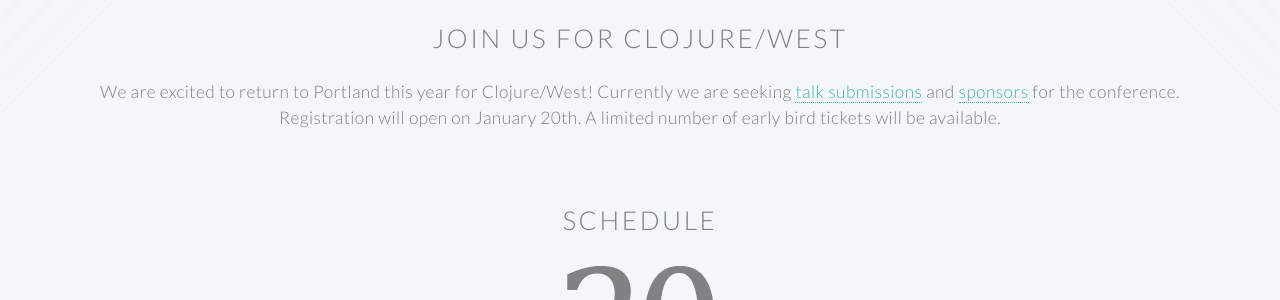
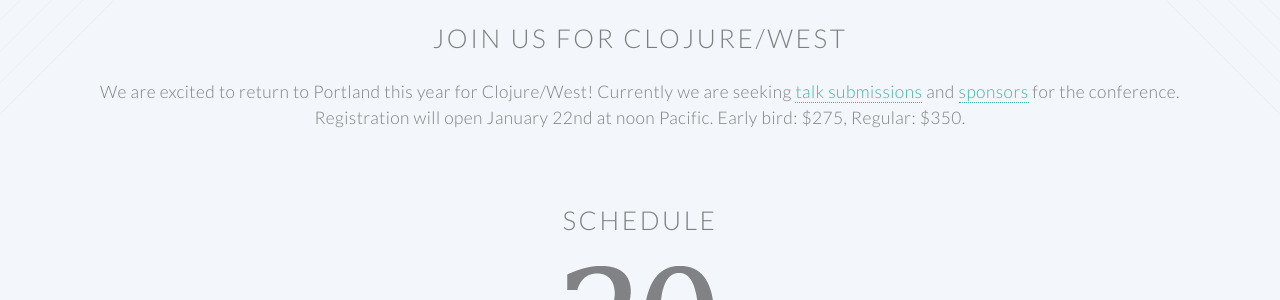
Before and after one commit to clojurewest/clojurewest.github.io, a Jekyll site: the page built from index.html, in a window 1280 px wide and 900 px high, scrolled down 554 px. Shown: the part 153-453 px from the top of the window. Built offline with Jekyll 4.4.1, drawn with Linux system fonts in a browser that asks for light colours.

Commit message:
add registration info

```diff
--- a/_layouts/home.html
+++ b/_layouts/home.html
@@ -42,7 +42,7 @@
 					<h2>Join us for Clojure/west</h2>
 					<p>We are excited to return to Portland this year for Clojure/West!<br>
 					   Currently we are seeking <a href="https://cognitect.wufoo.com/forms/clojurewest-2015-call-for-presentations/">talk submissions</a> and <a href="sponsorship">sponsors</a> for the conference.<br>
-					   Registration will open on January 20th. A limited number of early bird tickets will be available.
+					   Registration will open January 22nd at noon Pacific. Early bird: $275, Regular: $350.
 				  </p>
 				</header>
 
```
